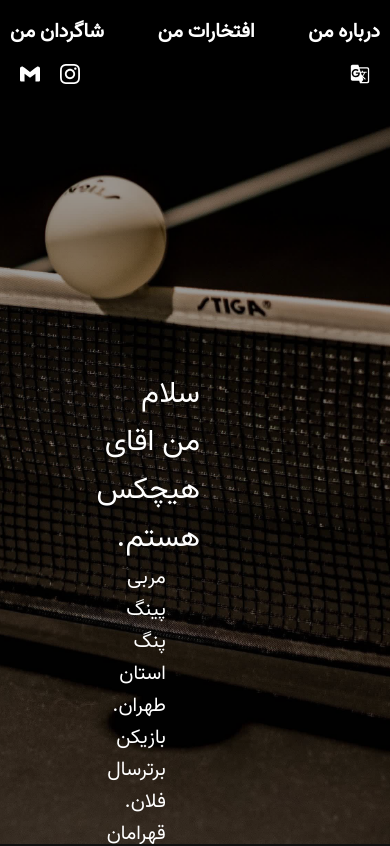
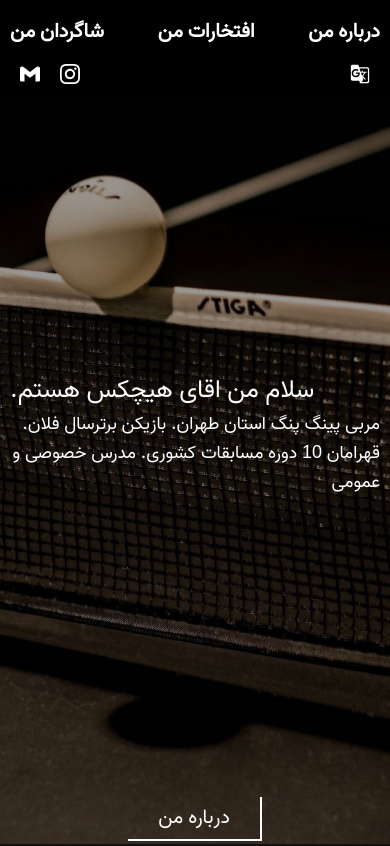
Before and after one commit to 00-team/ping-pong-site, a React app: page / in a window 390 px wide. Shown: the top 846 px of the page. Built offline with nearby package versions, Linux system fonts and the light colour scheme; a web font is replaced by a local one.

Commit message:
finish intro responsive

```diff
--- a/src/components/layouts/sass/intro.scss
+++ b/src/components/layouts/sass/intro.scss
@@ -8,10 +8,25 @@
     overflow: hidden;
     color: #fff;
     @include fonts.Georama(30px);
+    @media (max-width: 500px) {
+        font-size: 25px;
+    }
+    @media (max-width: 350px) {
+        font-size: 20px;
+    }
 
     .intro {
         background-color: #0006;
         padding: 300px 200px;
+        @media (max-width: 1200px) {
+            padding: 300px 100px;
+        }
+        @media (max-width: 800px) {
+            padding: 300px 50px;
+        }
+        @media (max-width: 600px) {
+            padding: 300px 10px;
+        }
         display: flex;
         flex-direction: column;
         align-items: baseline;
@@ -25,6 +40,12 @@
         span {
             &.job {
                 font-size: 20px;
+                @media (max-width: 500px) {
+                    font-size: 18px;
+                }
+                @media (max-width: 350px) {
+                    font-size: 16px;
+                }
             }
         }
     }
```
